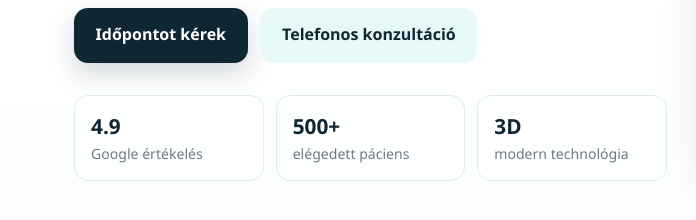
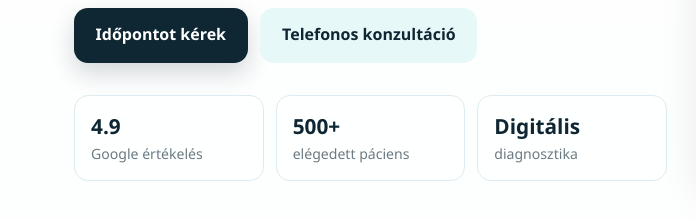
Before and after one commit to csakvarigergely-create/NovaDent, a website: page src/index.html in a window 1280 px wide. Shown: the part 580-800 px from the top of the page, 0-696 px from the left. Drawn offline with Linux system fonts and the light colour scheme; grey boxes are pictures that could not be loaded.

Commit message:
Add files via upload

```diff
--- a/src/index.html
+++ b/src/index.html
@@ -36,7 +36,7 @@
           <div class="hero-trust" aria-label="Bizalmi adatok">
             <div><strong>4.9</strong><span>Google értékelés</span></div>
             <div><strong>500+</strong><span>elégedett páciens</span></div>
-            <div><strong>3D</strong><span>modern technológia</span></div>
+            <div><strong>Digitális</strong><span>diagnosztika</span></div>
           </div>
         </div>
         <div class="hero-visual" aria-label="Modern fogászati rendelő hangulatkép">
```
Also changed, not shown: dist/index.html.
